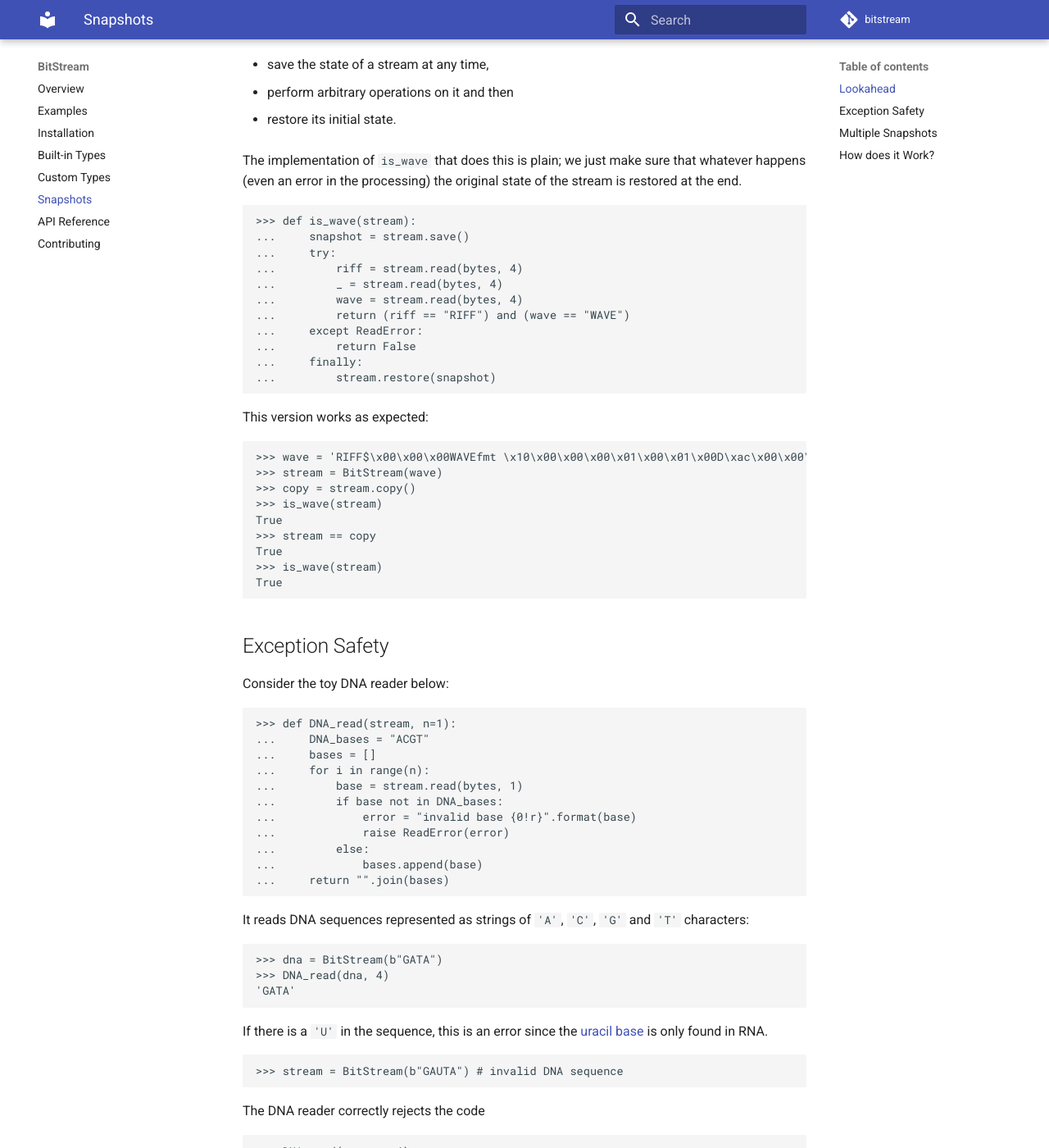
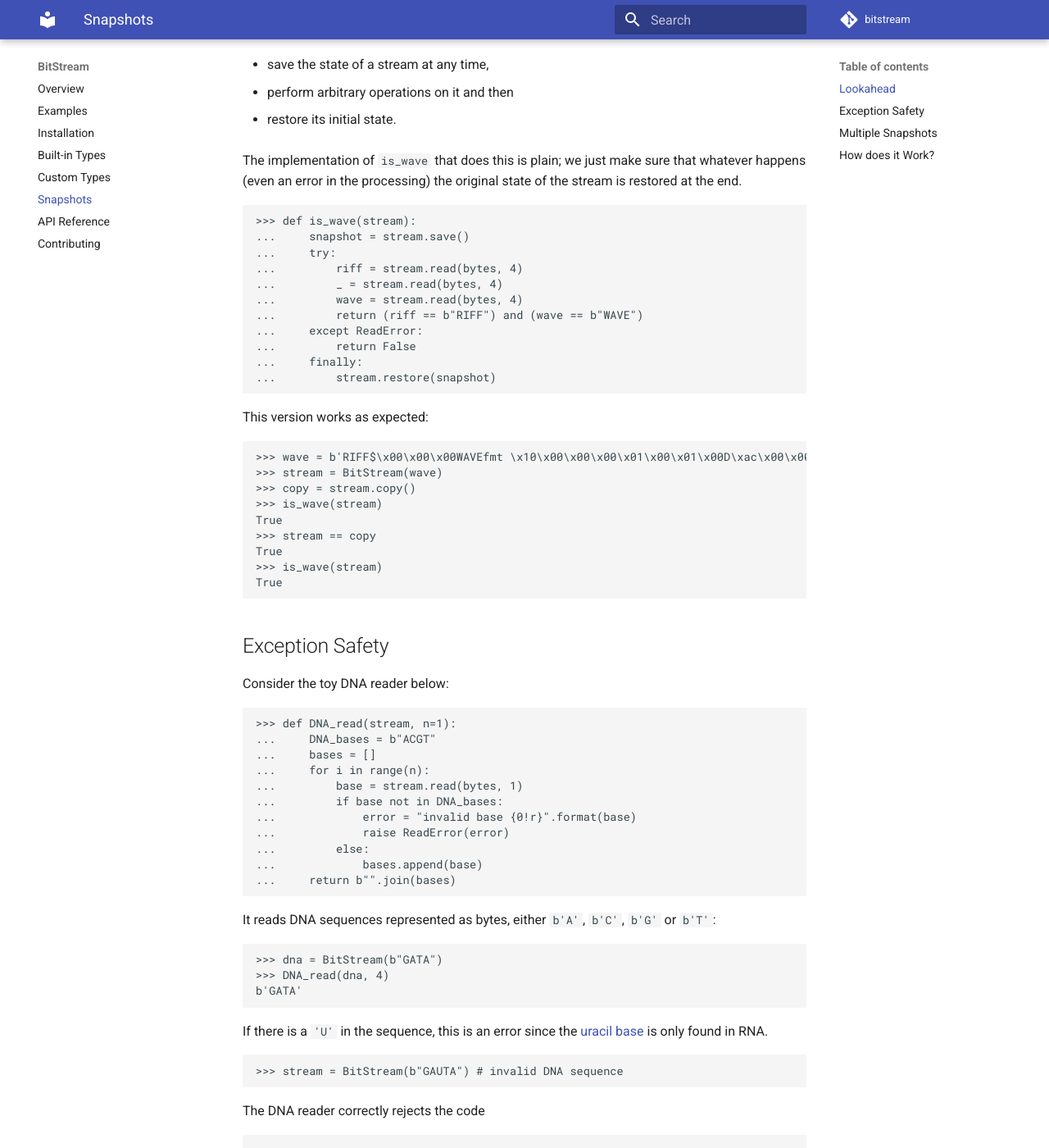
Before and after one commit to boisgera/bitstream, an MkDocs documentation site: the page built from mkdocs/snapshots.md, in a window 1280 px wide and 1400 px high, scrolled down 1305 px. Shown: the whole window at 82% size. Built offline with MkDocs 1.6.1 and Material for MkDocs 9.7.7, drawn with Linux system fonts in a browser that asks for light colours; comment, search, counter and statistics services are not loaded; old or Windows-style settings are respelled for this version of MkDocs; some of the changed text lies outside the part shown.

Commit message:
fix tests in snapshots.md

```diff
--- a/mkdocs/snapshots.md
+++ b/mkdocs/snapshots.md
@@ -32,13 +32,13 @@ For example, [WAVE] audio can be detected with the function:
     ...        riff = stream.read(bytes, 4)
     ...        _ = stream.read(bytes, 4)
     ...        wave = stream.read(bytes, 4)
-    ...        return (riff == "RIFF") and (wave == "WAVE")
+    ...        return (riff == b"RIFF") and (wave == b"WAVE")
     ...    except ReadError:
     ...        return False
 
 The contents of an empty single-channel 44.1 kHz WAVE audio file are for example
 
-    >>> wave = 'RIFF$\x00\x00\x00WAVEfmt \x10\x00\x00\x00\x01\x00\x01\x00D\xac\x00\x00\x88X\x01\x00\x02\x00\x10\x00data\x00\x00\x00\x00'
+    >>> wave = b'RIFF$\x00\x00\x00WAVEfmt \x10\x00\x00\x00\x01\x00\x01\x00D\xac\x00\x00\x88X\x01\x00\x02\x00\x10\x00data\x00\x00\x00\x00'
 
 The function `is_wave` above works as expected at first
 
@@ -84,7 +84,7 @@ the original state of the stream is restored at the end.
     ...         riff = stream.read(bytes, 4)
     ...         _ = stream.read(bytes, 4)
     ...         wave = stream.read(bytes, 4)
-    ...         return (riff == "RIFF") and (wave == "WAVE")
+    ...         return (riff == b"RIFF") and (wave == b"WAVE")
     ...     except ReadError:
     ...         return False
     ...     finally:
@@ -92,7 +92,7 @@ the original state of the stream is restored at the end.
 
 This version works as expected:
 
-    >>> wave = 'RIFF$\x00\x00\x00WAVEfmt \x10\x00\x00\x00\x01\x00\x01\x00D\xac\x00\x00\x88X\x01\x00\x02\x00\x10\x00data\x00\x00\x00\x00'
+    >>> wave = b'RIFF$\x00\x00\x00WAVEfmt \x10\x00\x00\x00\x01\x00\x01\x00D\xac\x00\x00\x88X\x01\x00\x02\x00\x10\x00data\x00\x00\x00\x00'
     >>> stream = BitStream(wave)
     >>> copy = stream.copy()
     >>> is_wave(stream)
@@ -110,7 +110,7 @@ Exception Safety
 Consider the toy DNA reader below:
 
     >>> def DNA_read(stream, n=1):
-    ...     DNA_bases = "ACGT"
+    ...     DNA_bases = b"ACGT"
     ...     bases = []
     ...     for i in range(n):
     ...         base = stream.read(bytes, 1)
@@ -119,15 +119,15 @@ Consider the toy DNA reader below:
     ...             raise ReadError(error)
     ...         else:
     ...             bases.append(base)
-    ...     return "".join(bases)
+    ...     return b"".join(bases)
 
 
-It reads DNA sequences represented as strings of
-`'A'`, `'C'`, `'G'` and `'T'` characters:
+It reads DNA sequences represented as bytes, either
+`b'A'`, `b'C'`, `b'G'` or `b'T'`:
 
     >>> dna = BitStream(b"GATA")
     >>> DNA_read(dna, 4)
-    'GATA'
+    b'GATA'
 
 If there is a `'U'` in the sequence, this is an error since
 the [uracil base](https://en.wikipedia.org/wiki/Nucleobase)
```
Also changed, not shown: other parts of mkdocs/snapshots.md (+12 -10 lines).
